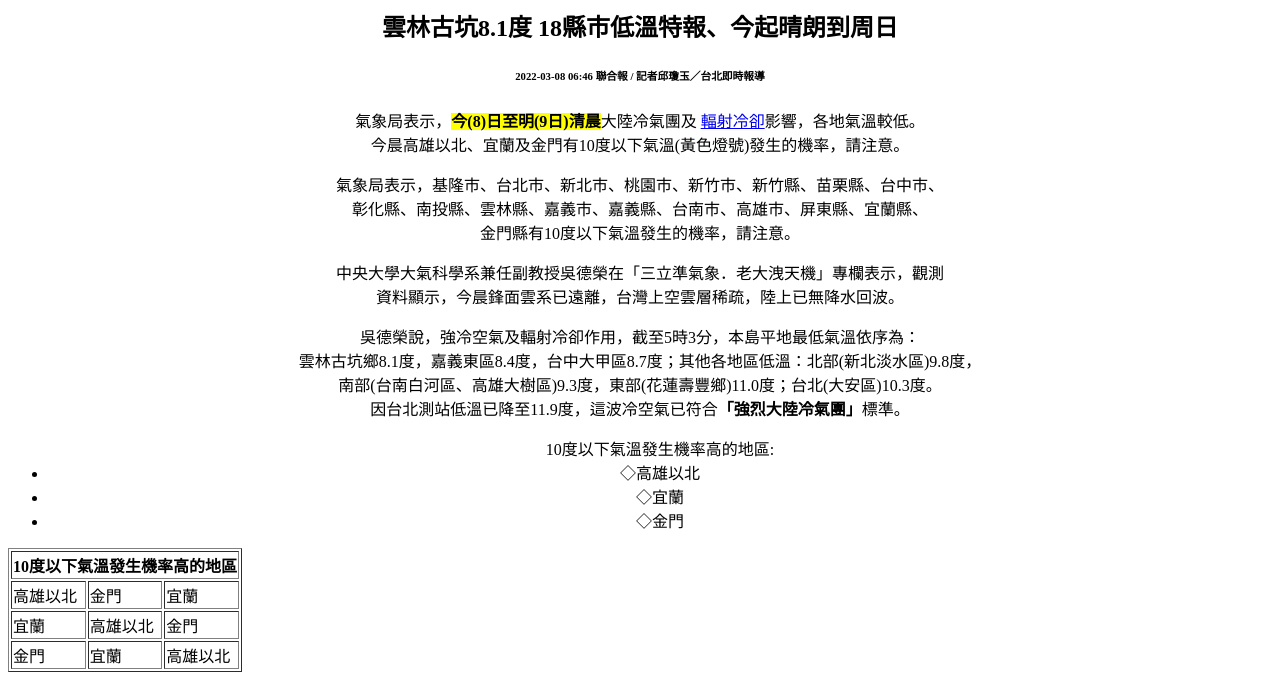
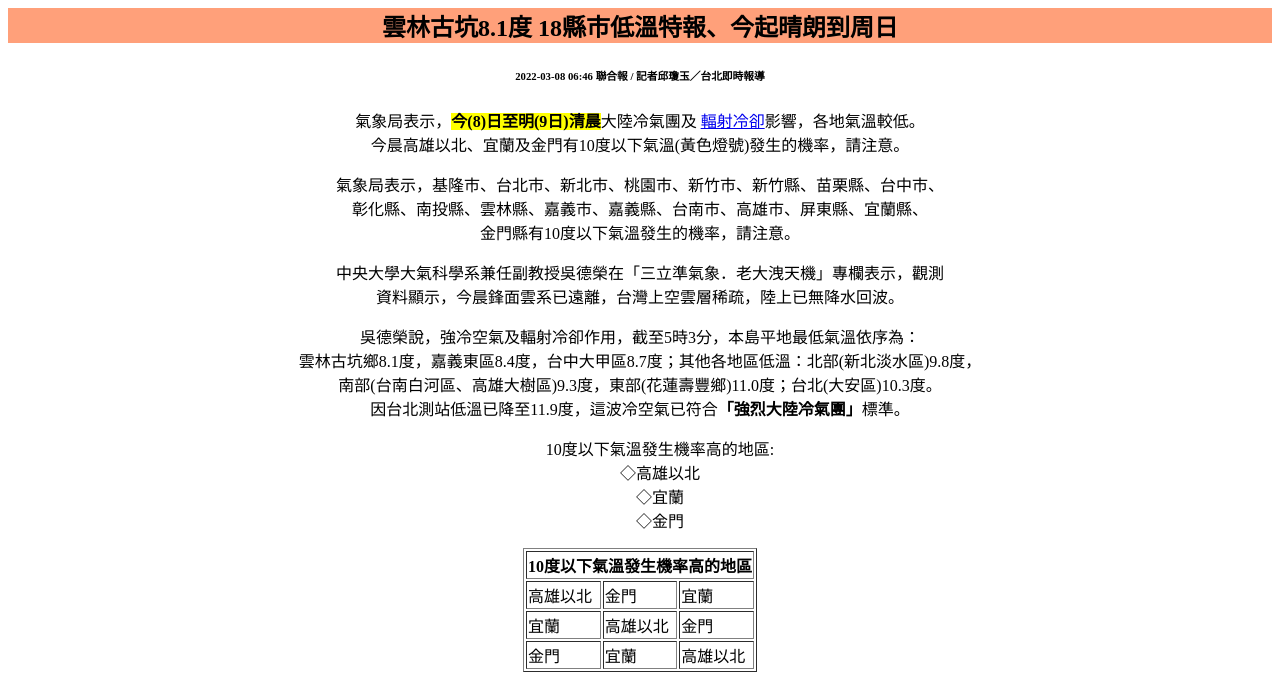
Before and after one commit to knisme/knisme.github.io, a plain HTML site: page index.html in a window 1280 px wide. Shown: the top 686 px of the page. Drawn offline with Linux system fonts and the light colour scheme.

Commit message:
Add files via upload

```diff
--- a/index.html
+++ b/index.html
@@ -1,5 +1,16 @@
 <html>
 	<head>
+		<style>
+			h2 {
+				background-color:#FFA07A;
+				}
+			table, ul {
+				margin:0 auto;
+				}
+			li {
+				list-style:none;
+				}
+		</style>
 		<link rel="style sheet" type="text/css" href="https://github.com/knisme/knisme.github.io/blob/main/0419css.css">
 		<title>網頁基礎語法</title>
 	</head>
```
